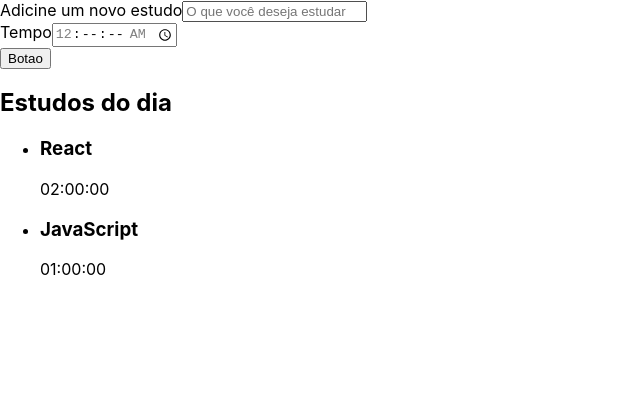
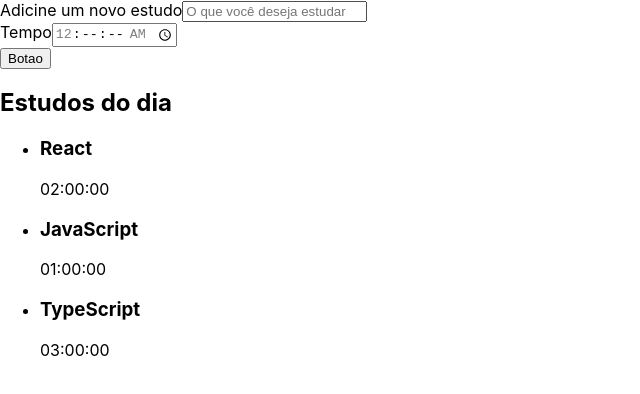
Before and after one commit to thaleseqb/StudiesManagerWithReactAndTypScript, a React (Create React App) app: page / in a window 1280 px wide. Shown: the top 394 px of the page, without its empty margins (0-640 px from the left). Built offline with nearby package versions, Linux system fonts and the light colour scheme.

Commit message:
do not repeat yourself

```diff
--- a/src/components/List/index.tsx
+++ b/src/components/List/index.tsx
@@ -1,26 +1,29 @@
 import React from "react";
 
 function List() {
+
+    const tasks = [{
+        task: "React",
+        time: "02:00:00"
+    },{
+        task: "JavaScript",
+        time: "01:00:00"
+    },{
+        task: "TypeScript",
+        time: "03:00:00"
+    }]
+
     return (
         <aside>
             <h2>Estudos do dia</h2>
             <ul>
-                <li>
-                    <h3>
-                        React
-                    </h3>
-                    <span>
-                        02:00:00
-                    </span>
-                </li>
-                <li>
-                    <h3>
-                        JavaScript
-                    </h3>
-                    <span>
-                        01:00:00
-                    </span>
-                </li>
+                {tasks.map( (item, index) => (
+                        <li key={index}>
+                            <h3>{item.task}</h3>
+                            <span>{item.time}</span>
+                        </li>
+                    )
+                )}
             </ul>
         </aside>
     )
```
